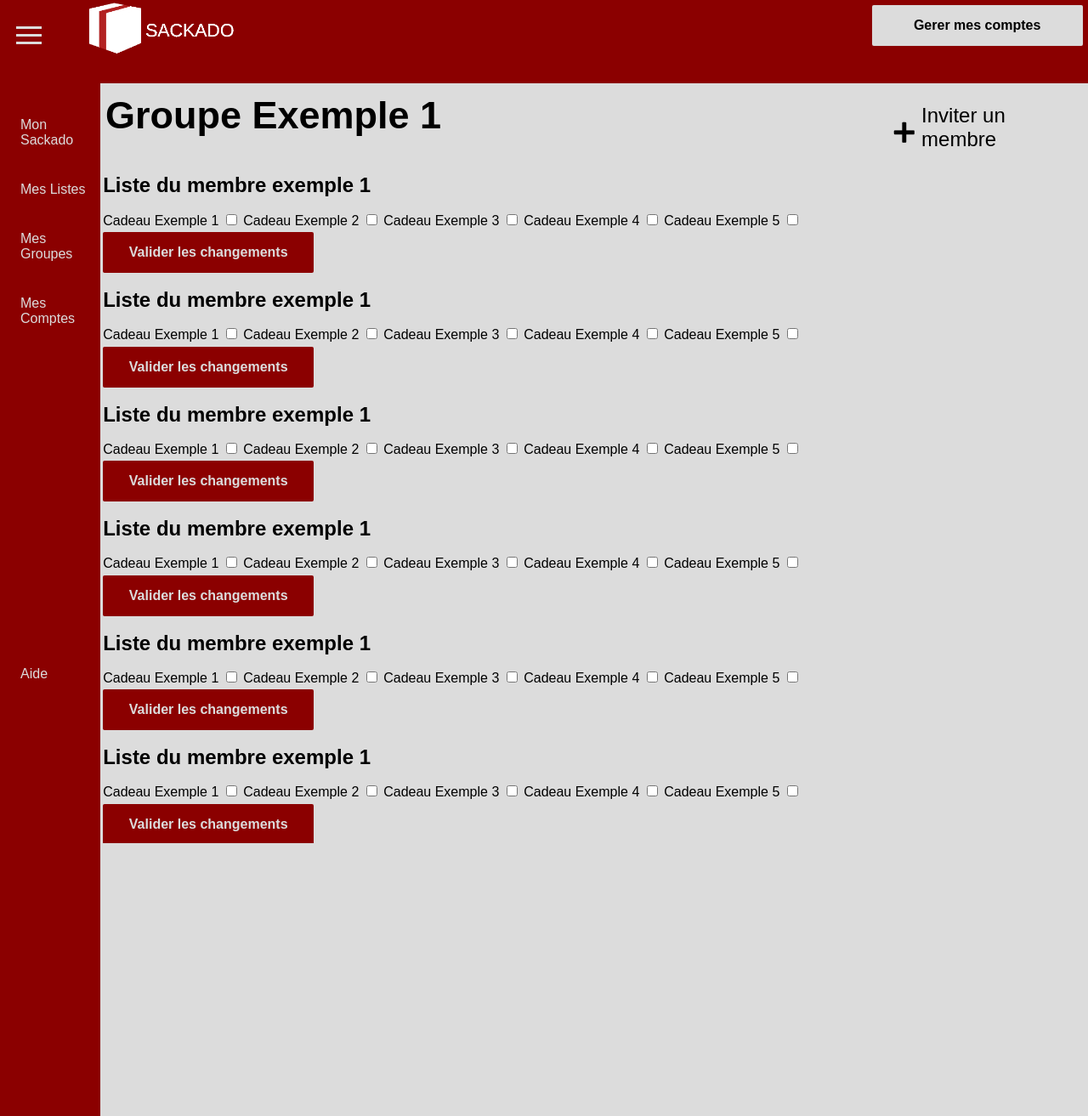
After one commit to Nonoreve/SacCadeau, a PHP site: page /vues/pageGroupes.html in a window 1280 px wide. The commit adds this page. Shown: the whole page at 85% size. Run offline with PHP 8.4, Linux system fonts and the light colour scheme.

Commit message:
Toutes vues sauf ajouts et sackado

```diff
--- /dev/null
+++ b/vues/css/pageGroupes.css
@@ -0,0 +1,60 @@
+.plus-icon {
+  height: 2em;
+  width: auto;
+}
+
+.btn-nouveau-groupe {
+  width: 20%;
+  display: inline-block;
+  text-decoration: none;
+  color: black;
+  float: right;
+}
+
+.group-display{
+}
+.group-display .btn-nouveau-groupe{
+  float: left;
+}
+.btn-nouveau-groupe img {
+  display: inline-block;
+}
+
+.btn-nouveau-groupe p {
+  display: inline-block;
+  width: 50%;
+  font-size: 24px;
+}
+
+.group-display{
+  max-height: 50em;
+  height: 50em;
+  overflow-y: scroll;
+}
+
+#container h1 {
+  font-size: 45px;
+  margin-left: 0.5%;
+  display: inline-block;
+  margin-top: 1%;
+}
+
+#container .group-display h1{
+  font-size: 24px;
+  margin-left: 0;
+}
+
+input[type=submit]{
+  float: left;
+  margin-top : 0.5%;
+  margin-bottom : 0.5%;
+  margin-right : 0.5%;
+  padding:6px 0 6px 0;
+  font:Bold 16px sans-serif;
+  background:#8B0000;
+  color: #dcdcdc;
+  width: 15.5em;
+  height: 3em;
+  border-radius:2px;
+  border:none;
+}
--- a/vues/css/pageListes.css
+++ b/vues/css/pageListes.css
@@ -82,3 +82,8 @@ td {
   display: inline-block;
   margin-top: 1%;
 }
+
+.content-content {
+  height: 50em;
+  overflow-y: scroll;
+}
--- a/vues/css/structurePage.css
+++ b/vues/css/structurePage.css
@@ -1,6 +1,8 @@
 /** CSS de la page primeAbord : CSS copiable pour le header et le left panel; Left panel rétractable par le JavaScript **/
 body, html{
   height: 100%;
+  overflow-y: hidden;
+  overflow-x: hidden;
   margin: 0;
   padding: 0;
   font-family: sans-serif;
--- /dev/null
+++ b/vues/pageGroupes.html
@@ -0,0 +1,174 @@
+ <!DOCTYPE html>
+<!-- Structure de toutes les pages de l'application, à copier coller-->
+<html lang="fr" dir="ltr">
+
+<head>
+    <meta charset="utf-8">
+    <title>Sackado : Partagez sans soucis</title>
+    <link rel="stylesheet" href="./css/structurePage.css">
+    <link rel="stylesheet" href="./css/pageGroupes.css">
+</head>
+<body>
+    <header>
+        <div class="menu-icon" onclick="toggleLeftPanel();">
+            <div class="menu-icon-bar"></div>
+            <div class="menu-icon-bar"></div>
+            <div class="menu-icon-bar"></div>
+        </div>
+        <a href="../vues/index.html">
+            <img src="../ressources/logo.png" alt="logo-sackado" class="sackado-icon">
+        </a>
+        <button type="button" name="btn-gestionComptes" class="btn-gestionComptes">Gerer mes comptes</button>
+    </header>
+    <div id='corps'>
+      <div id='left-panel' class='is-active'>
+          <a href="#">Mon Sackado</a>
+          <br>
+          <a href="#">Mes Listes</a>
+          <br>
+          <a href="#">Mes Groupes</a>
+          <br>
+          <a href="#">Mes Comptes</a>
+          <br>
+          <a href="#" class="help-link">Aide</a>
+      </div>
+      <div id='container'>
+        <div class="content-header">
+            <h1>Groupe Exemple 1</h1>
+            <a href="#">
+                <div class="btn-nouveau-groupe">
+                    <img class="plus-icon" src="../ressources/plus-icon.png" alt="">
+                    <p>Inviter un membre</p>
+                </div>
+            </a>
+        </div>
+        <div class="content-content">
+          <div class="group-display">
+              <table>
+                <!--Cellule exemple à copier -->
+                <tr>
+                  <td>
+                    <h1>Liste du membre exemple 1</h1>
+                    <form class="form-notif-achat" action="index.html" method="post">
+                      <label for="cadeau1">Cadeau Exemple 1</label>
+                      <input type="checkbox" name="cadeau1" value="">
+                      <label for="cadeau2">Cadeau Exemple 2</label>
+                      <input type="checkbox" name="cadeau2" value="">
+                      <label for="cadeau3">Cadeau Exemple 3</label>
+                      <input type="checkbox" name="cadeau3" value="">
+                      <label for="cadeau4">Cadeau Exemple 4</label>
+                      <input type="checkbox" name="cadeau4" value="">
+                      <label for="cadeau5">Cadeau Exemple 5</label>
+                      <input type="checkbox" name="cadeau5" value="">
+                      <input type="submit" name="validate" value="Valider les changements">
+                    </form>
+                  </td>
+                </tr>
+                <tr>
+                  <td>
+                    <h1>Liste du membre exemple 1</h1>
+                    <form class="form-notif-achat" action="index.html" method="post">
+                      <label for="cadeau1">Cadeau Exemple 1</label>
+                      <input type="checkbox" name="cadeau1" value="">
+                      <label for="cadeau2">Cadeau Exemple 2</label>
+                      <input type="checkbox" name="cadeau2" value="">
+                      <label for="cadeau3">Cadeau Exemple 3</label>
+                      <input type="checkbox" name="cadeau3" value="">
+                      <label for="cadeau4">Cadeau Exemple 4</label>
+                      <input type="checkbox" name="cadeau4" value="">
+                      <label for="cadeau5">Cadeau Exemple 5</label>
+                      <input type="checkbox" name="cadeau5" value="">
+                      <input type="submit" name="validate" value="Valider les changements">
+                    </form>
+                  </td>
+                </tr>
+                <tr>
+                  <td>
+                    <h1>Liste du membre exemple 1</h1>
+                    <form class="form-notif-achat" action="index.html" method="post">
+                      <label for="cadeau1">Cadeau Exemple 1</label>
+                      <input type="checkbox" name="cadeau1" value="">
+                      <label for="cadeau2">Cadeau Exemple 2</label>
+                      <input type="checkbox" name="cadeau2" value="">
+                      <label for="cadeau3">Cadeau Exemple 3</label>
+                      <input type="checkbox" name="cadeau3" value="">
+                      <label for="cadeau4">Cadeau Exemple 4</label>
+                      <input type="checkbox" name="cadeau4" value="">
+                      <label for="cadeau5">Cadeau Exemple 5</label>
+                      <input type="checkbox" name="cadeau5" value="">
+                      <input type="submit" name="validate" value="Valider les changements">
+                    </form>
+                  </td>
+                </tr>
+                <tr>
+                  <td>
+                    <h1>Liste du membre exemple 1</h1>
+                    <form class="form-notif-achat" action="index.html" method="post">
+                      <label for="cadeau1">Cadeau Exemple 1</label>
+                      <input type="checkbox" name="cadeau1" value="">
+                      <label for="cadeau2">Cadeau Exemple 2</label>
+                      <input type="checkbox" name="cadeau2" value="">
+                      <label for="cadeau3">Cadeau Exemple 3</label>
+                      <input type="checkbox" name="cadeau3" value="">
+                      <label for="cadeau4">Cadeau Exemple 4</label>
+                      <input type="checkbox" name="cadeau4" value="">
+                      <label for="cadeau5">Cadeau Exemple 5</label>
+                      <input type="checkbox" name="cadeau5" value="">
+                      <input type="submit" name="validate" value="Valider les changements">
+                    </form>
+                  </td>
+                </tr>
+                <tr>
+                  <td>
+                    <h1>Liste du membre exemple 1</h1>
+                    <form class="form-notif-achat" action="index.html" method="post">
+                      <label for="cadeau1">Cadeau Exemple 1</label>
+                      <input type="checkbox" name="cadeau1" value="">
+                      <label for="cadeau2">Cadeau Exemple 2</label>
+                      <input type="checkbox" name="cadeau2" value="">
+                      <label for="cadeau3">Cadeau Exemple 3</label>
+                      <input type="checkbox" name="cadeau3" value="">
+                      <label for="cadeau4">Cadeau Exemple 4</label>
+                      <input type="checkbox" name="cadeau4" value="">
+                      <label for="cadeau5">Cadeau Exemple 5</label>
+                      <input type="checkbox" name="cadeau5" value="">
+                      <input type="submit" name="validate" value="Valider les changements">
+                    </form>
+                  </td>
+                </tr>
+                <tr>
+                  <td>
+                    <h1>Liste du membre exemple 1</h1>
+                    <form class="form-notif-achat" action="index.html" method="post">
+                      <label for="cadeau1">Cadeau Exemple 1</label>
+                      <input type="checkbox" name="cadeau1" value="">
+                      <label for="cadeau2">Cadeau Exemple 2</label>
+                      <input type="checkbox" name="cadeau2" value="">
+                      <label for="cadeau3">Cadeau Exemple 3</label>
+                      <input type="checkbox" name="cadeau3" value="">
+                      <label for="cadeau4">Cadeau Exemple 4</label>
+                      <input type="checkbox" name="cadeau4" value="">
+                      <label for="cadeau5">Cadeau Exemple 5</label>
+                      <input type="checkbox" name="cadeau5" value="">
+                      <input type="submit" name="validate" value="Valider les changements">
+                    </form>
+                  </td>
+                </tr>
+                <tr>
+                  <td>
+                    <a href="#">
+                        <div class="btn-nouveau-groupe">
+                            <img class="plus-icon" src="../ressources/plus-icon.png" alt="">
+                            <p>Inviter un membre</p>
+                        </div>
+                    </a>
+                  </td>
+                </tr>
+              </table>
+          </div>
+        </div>
+      </div>
+    </div>
+    <script type="text/javascript" src="./js/structureAnimations.js"></script>
+</body>
+</html>
```
Also changed, not shown: vues/css/pageComptes.css (added, +51 -0 lines), vues/css/pageMesGroupes.css (added, +55 -0 lines), vues/css/pageSackado.css (added, +34 -0 lines), vues/pageComptes.html (added, +92 -0 lines), vues/pageListes.html (+156 -1 lines), vues/pageMesGroupes.html (added, +59 -0 lines), vues/pageSackado.html (added, +49 -0 lines).
